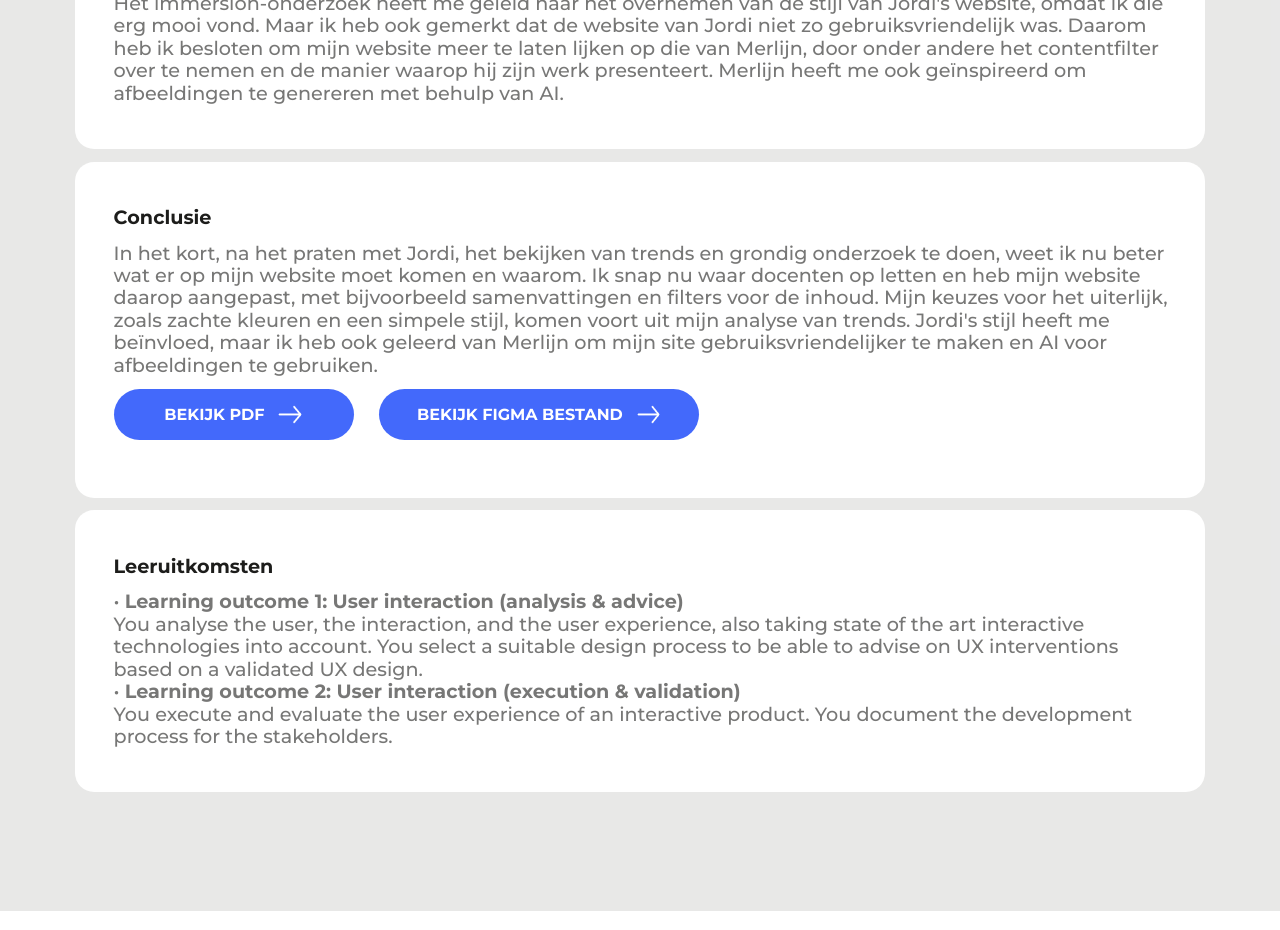
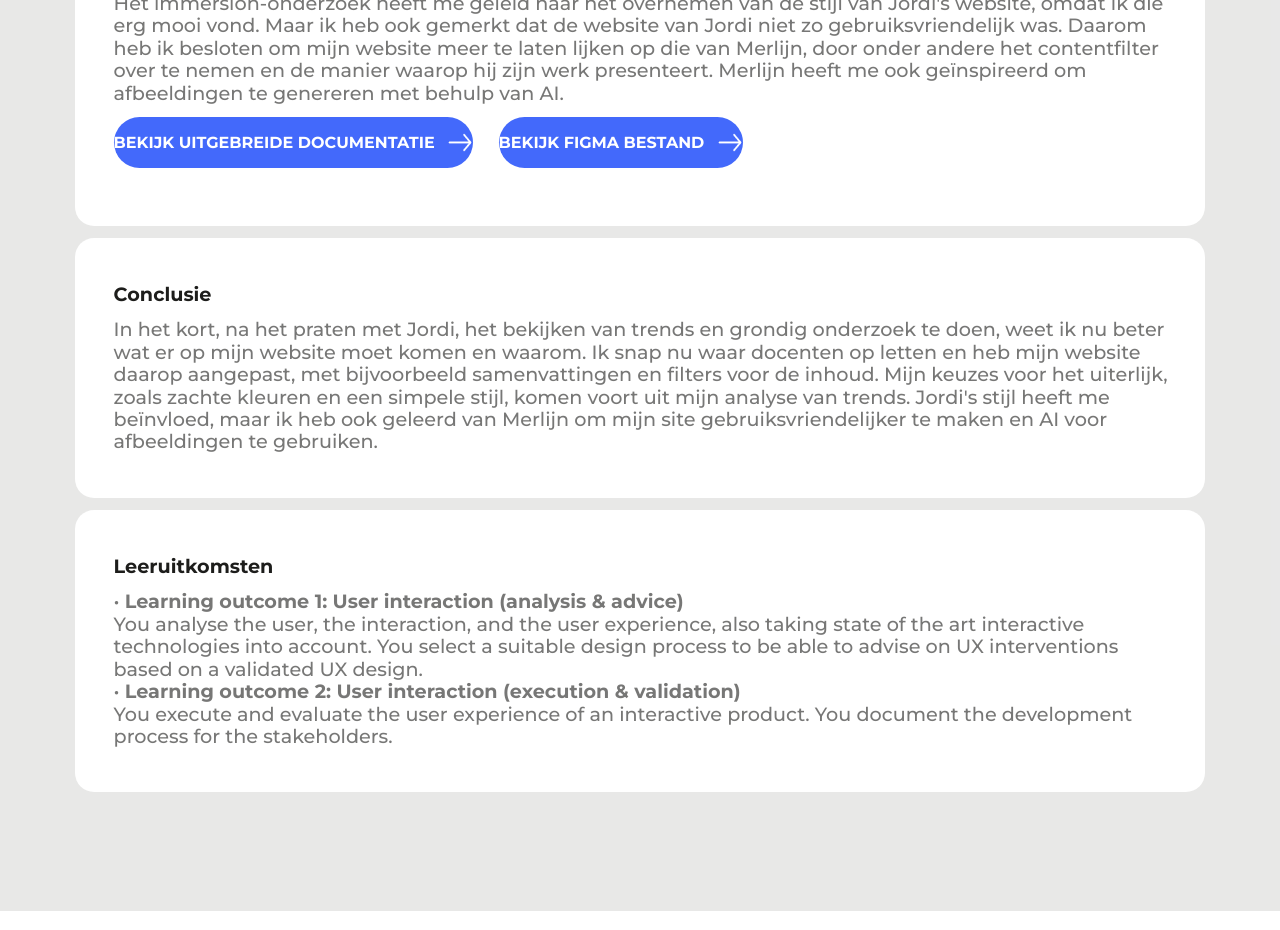
Before and after one commit to metteghijsen/semester6-website, a Nuxt app in the folder frontend/: page /deliverable/wireframes in a window 1280 px wide. Shown: the part 880-1810 px from the top of the page. Built offline with nearby package versions, Linux system fonts and the light colour scheme.

Commit message:
Feature: Changed placement of pdf button

```diff
--- a/frontend/pages/deliverable/colorresearch.vue
+++ b/frontend/pages/deliverable/colorresearch.vue
@@ -12,14 +12,11 @@
           Pastelkleuren zijn zachtere, minder verzadigde tinten van kleuren, vaak beschreven als "melkachtig", "wasachtig", of "moe". Deze kleuren hebben een hogere waarde en lagere verzadiging dan hun meer verzadigde tegenhangers. <br><br>
 
           Pastelkleuren dragen bij aan een verbeterde leesbaarheid van tekst op een website, doordat ze een zachtheid bieden die een gemakkelijker te verwerken contrast oplevert. Bovendien hebben pastelkleuren het vermogen om gevoelens van warmte, comfort en vertrouwen op te wekken bij gebruikers, wat resulteert in een positievere perceptie van een website. Daarnaast zijn pastelkleuren minder vermoeiend voor de ogen, waardoor gebruikers langer betrokken blijven bij de website en dit bijdraagt aan een comfortabelere visuele ervaring
-        </UiTextbox>
-        <UiTextbox title="Conclusie">
-          Het gebruik van pastelkleuren in webdevelopment kan een positieve impact hebben op de gebruiker door een verbeterde leesbaarheid, een sterkere emotionele band en een comfortabelere visuele ervaring te bieden.
 
           <div class="flex flex-row">
-            <div class="w-[300px] my-2 mr-4">
+            <div class="w-max my-2 mr-4">
               <UiButton
-                label="bekijk PDF"
+                label="bekijk uitgebreide documentatie"
                 primary
                 regular
                 arrow
@@ -28,6 +25,9 @@
               />
             </div>
           </div>
+        </UiTextbox>
+        <UiTextbox title="Conclusie">
+          Het gebruik van pastelkleuren in webdevelopment kan een positieve impact hebben op de gebruiker door een verbeterde leesbaarheid, een sterkere emotionele band en een comfortabelere visuele ervaring te bieden.
         </UiTextbox>
         <UiTextbox title="Leeruitkomsten">
           • <b> Learning outcome 1: User interaction (analysis & advice) </b> <br>
--- a/frontend/pages/deliverable/immersion.vue
+++ b/frontend/pages/deliverable/immersion.vue
@@ -12,15 +12,11 @@
           Ik heb de websites van Jordi Franssen en Merlijn Wilders geanalyseerd. Jordi's portfolio heeft een knop voor leeruitkomsten, maar het vereist veel klikken en scrollen om de gewenste informatie te vinden. Er ontbreekt een overzicht van alle deliverables, wat het moeilijker maakt om te navigeren en te zien wat een student heeft opgeleverd per leeruitkomst. De site van Jordi oogt erg prettig, maar de gebruiksvriendelijkheid kan verbeterd worden.
           <br><br>Merlijn daarentegen heeft alle deliverables op één pagina met een handige contentfilter. Dit maakt het gemakkelijk om te zien welke deliverables bij welke projecten horen, vooral handig voor docenten. Hij heeft ook een leeswijzer op de homepage, wat ontbreekt bij Jordi. Het gebruik van afzonderlijke pagina's voor elke deliverable met links naar PDF-bestanden biedt gedetailleerde informatie, een functie die ik miste bij Jordi.
           Kortom, Merlijn's portfolio scoort punten voor gebruiksgemak en handige functies voor docenten. Ik overweeg elementen van zijn aanpak te integreren in mijn eigen website.
-        </UiTextbox>
-        <UiTextbox title="Conclusie">
-          Jordi's website heeft me vooral geïnspireerd door zijn esthetische design en de handige taakbalk die continu zichtbaar blijft. Deze elementen zal ik zeker opnemen in mijn eigen portfolio-website, omdat ze zorgen voor visuele aantrekkelijkheid, en een consistente navigatie-ervaring bieden voor gebruikers.
-          Daarnaast ben ik sterk beïnvloed door Merlijn's aanpak om alle deliverables op één pagina te plaatsen. Met behulp van een contentfilter kunnen al deze deliverables dan gefilterd worden op project en/of leeruitkomst. Ook wil ik voor elke deliverable een afzonderlijke pagina aanmaken waar alle benodigde informatie op staat. Dit is een benadering die ik eerder heb toegepast en waar ik erg prettig mee kan werken. Het biedt een duidelijke structuur voor het presenteren van mijn werk en stelt bezoekers in staat om snel specifieke informatie te vinden.
 
           <div class="flex flex-row">
-            <div class="w-[300px] my-2 mr-4">
+            <div class="w-max my-2 mr-4">
               <UiButton
-                label="bekijk PDF"
+                label="bekijk uitgebreide documentatie"
                 primary
                 regular
                 arrow
@@ -29,6 +25,10 @@
               />
             </div>
           </div>
+        </UiTextbox>
+        <UiTextbox title="Conclusie">
+          Jordi's website heeft me vooral geïnspireerd door zijn esthetische design en de handige taakbalk die continu zichtbaar blijft. Deze elementen zal ik zeker opnemen in mijn eigen portfolio-website, omdat ze zorgen voor visuele aantrekkelijkheid, en een consistente navigatie-ervaring bieden voor gebruikers.
+          Daarnaast ben ik sterk beïnvloed door Merlijn's aanpak om alle deliverables op één pagina te plaatsen. Met behulp van een contentfilter kunnen al deze deliverables dan gefilterd worden op project en/of leeruitkomst. Ook wil ik voor elke deliverable een afzonderlijke pagina aanmaken waar alle benodigde informatie op staat. Dit is een benadering die ik eerder heb toegepast en waar ik erg prettig mee kan werken. Het biedt een duidelijke structuur voor het presenteren van mijn werk en stelt bezoekers in staat om snel specifieke informatie te vinden.
         </UiTextbox>
         <UiTextbox title="Leeruitkomsten">
           • <b> Learning outcome 1: User interaction (analysis & advice) </b> <br>
--- a/frontend/pages/deliverable/interview.vue
+++ b/frontend/pages/deliverable/interview.vue
@@ -11,16 +11,12 @@
         >
           In voorbereiding op het onderzoek, heb ik een lijst met vragen samengesteld, waarbij ik meerdere overwegingen heb gemaakt met betrekking tot wat ik wilde weten. Daarnaast heb ik waardevolle feedback van Constanze meegenomen over hoe ik de kwaliteit van mijn werk het beste kon demonstreren. Ik was ook nieuwsgierig naar Jordi's aanpak op dit gebied en heb hem daarover ondervraagd. In de PDF vind je een beknopt overzicht van de vragen en bijbehorende antwoorden. Hieronder kun je het interview ook beluisteren.
 
-          <audio class="mt-2" controls src="" />
-        </UiTextbox>
-        <UiTextbox title="Conclusie">
-          Jordi's website heeft me vooral geïnspireerd door zijn esthetische design en de handige taakbalk die continu zichtbaar blijft. Deze elementen zal ik zeker opnemen in mijn eigen portfolio-website, omdat ze zorgen voor visuele aantrekkelijkheid, en een consistente navigatie-ervaring bieden voor gebruikers.
-          Daarnaast ben ik sterk beïnvloed door Merlijn's aanpak om alle deliverables op één pagina te plaatsen. Met behulp van een contentfilter kunnen al deze deliverables dan gefilterd worden op project en/of leeruitkomst. Ook wil ik voor elke deliverable een afzonderlijke pagina aanmaken waar alle benodigde informatie op staat. Dit is een benadering die ik eerder heb toegepast en waar ik erg prettig mee kan werken. Het biedt een duidelijke structuur voor het presenteren van mijn werk en stelt bezoekers in staat om snel specifieke informatie te vinden.
+          <audio class="mt-2 w-[450px]" controls src="/audio/jordi.mp3" />
 
           <div class="flex flex-row">
-            <div class="w-[300px] my-2 mr-4">
+            <div class="w-max my-2 mr-4">
               <UiButton
-                label="bekijk PDF"
+                label="bekijk uitgebreide documentatie"
                 primary
                 regular
                 arrow
@@ -29,6 +25,10 @@
               />
             </div>
           </div>
+        </UiTextbox>
+        <UiTextbox title="Conclusie">
+          Jordi's website heeft me vooral geïnspireerd door zijn esthetische design en de handige taakbalk die continu zichtbaar blijft. Deze elementen zal ik zeker opnemen in mijn eigen portfolio-website, omdat ze zorgen voor visuele aantrekkelijkheid, en een consistente navigatie-ervaring bieden voor gebruikers.
+          Daarnaast ben ik sterk beïnvloed door Merlijn's aanpak om alle deliverables op één pagina te plaatsen. Met behulp van een contentfilter kunnen al deze deliverables dan gefilterd worden op project en/of leeruitkomst. Ook wil ik voor elke deliverable een afzonderlijke pagina aanmaken waar alle benodigde informatie op staat. Dit is een benadering die ik eerder heb toegepast en waar ik erg prettig mee kan werken. Het biedt een duidelijke structuur voor het presenteren van mijn werk en stelt bezoekers in staat om snel specifieke informatie te vinden.
         </UiTextbox>
         <UiTextbox title="Leeruitkomsten">
           • <b> Learning outcome 1: User interaction (analysis & advice) </b> <br>
--- a/frontend/pages/deliverable/literaturestudy.vue
+++ b/frontend/pages/deliverable/literaturestudy.vue
@@ -12,17 +12,10 @@
           In mijn onderzoek naar webdesign trends ben ik gestuit op de website van <a target="_blank" href="https://teamnijhuis.com/nl/blog/webdesign-trends/" class="text-darkblue100 italic">Teamnijhuis</a>, waar een aantal trends werden beschreven die mijn aandacht trokken. Voorbeelden hiervan zijn schaalbare typografie, stijlvolle afbeeldingen & illustraties, en micro-animaties. Ik zou deze trends graag implementeren in mijn portfolio-website. Ik vind micro-animaties ook erg prettig omdat dit een site interactiever maakt. Ik wil ook graag een aangenaam lettertype en een minimalistische uitstraling gebruiken, met 'less is more' in gedachten.
           <br><br>
           Daarnaast heb ik inspiratie opgedaan bij <a target="_blank" href="https://blog.hubspot.com/marketing/web-design-trends-2017" class="text-darkblue100 italic">Hubspot</a>, waar 29 webdesign trends voor 2023 werden genoemd. Pastelkleuren en organische vormen spraken me aan, en ik plan ze te gebruiken voor een prettig, minimalistisch design. Hoewel responsiveness en mobile-friendliness belangrijk zijn, zal mijn MVP voorlopig niet responsive zijn, omdat docenten naar verwachting mijn site op hun laptops zullen bekijken.
-        </UiTextbox>
-        <UiTextbox title="Conclusie">
-          Dit onderzoek bood inzicht in hedendaagse designtrends voor portfolio's, met als doel inspiratie op te doen voor mijn eigen portfolio-website. Mijn centrale vraag richtte zich op het creëren van intuïtieve navigatie voor docenten, en het onderzoeken van richtlijnen voor een prettig portfolio.
-          Belangrijke trends die naar voren kwamen, omvatten schaalbare typografie, stijlvolle afbeeldingen, en micro-animaties. Pastelkleuren en organische vormen werden ook genoemd.
-          Deze trends kunnen bijdragen aan een aantrekkelijke en gebruiksvriendelijke portfolio-website. De keuze van welke trends te implementeren, moet echter worden afgestemd op de doelgroep van mijn website. Ongeacht de trends moet de website duidelijk en intuïtief zijn voor docenten.
-          Ik plan mijn portfolio-website te ontwikkelen met aandacht voor deze trends en mijn specifieke doelen. Door deze designelementen te integreren, streef ik naar een effectieve online presentatie van mijn werk.
-
           <div class="flex flex-row">
-            <div class="w-[300px] my-2 mr-4">
+            <div class="w-max my-2 mr-4">
               <UiButton
-                label="bekijk PDF"
+                label="bekijk uitgebreide documentatie"
                 primary
                 regular
                 arrow
@@ -31,6 +24,12 @@
               />
             </div>
           </div>
+        </UiTextbox>
+        <UiTextbox title="Conclusie">
+          Dit onderzoek bood inzicht in hedendaagse designtrends voor portfolio's, met als doel inspiratie op te doen voor mijn eigen portfolio-website. Mijn centrale vraag richtte zich op het creëren van intuïtieve navigatie voor docenten, en het onderzoeken van richtlijnen voor een prettig portfolio.
+          Belangrijke trends die naar voren kwamen, omvatten schaalbare typografie, stijlvolle afbeeldingen, en micro-animaties. Pastelkleuren en organische vormen werden ook genoemd.
+          Deze trends kunnen bijdragen aan een aantrekkelijke en gebruiksvriendelijke portfolio-website. De keuze van welke trends te implementeren, moet echter worden afgestemd op de doelgroep van mijn website. Ongeacht de trends moet de website duidelijk en intuïtief zijn voor docenten.
+          Ik plan mijn portfolio-website te ontwikkelen met aandacht voor deze trends en mijn specifieke doelen. Door deze designelementen te integreren, streef ik naar een effectieve online presentatie van mijn werk.
         </UiTextbox>
         <UiTextbox title="Leeruitkomsten">
           • <b> Learning outcome 1: User interaction (analysis & advice) </b> <br>
--- a/frontend/pages/deliverable/projectplan.vue
+++ b/frontend/pages/deliverable/projectplan.vue
@@ -20,11 +20,9 @@
         >
           Het belangrijkste doel van mijn persoonlijk projectplan is om mijn portfolio-websiteproject voor de komende drie weken te sturen en goed te plannen. Ondanks mijn natuurlijke neiging om direct aan het ontwerp te beginnen, realiseer ik me dat dit semester een onderzoekende aanpak vereist. Daarom heb ik onderzoeksvragen en -methoden zorgvuldig geformuleerd met behulp van het CMD Method Pack.
           <br><br>Tijdens het proces heb ik twee keer feedback gekregen van Constanze, wat mijn projectaanpak heeft versterkt. Ze benadrukte het belang van het demonstreren van de kwaliteit van mijn werk in de portfolio en moedigde diepgaander onderzoek aan. Ze suggereerde ook bibliografisch onderzoek als aanvullende methode. Daarnaast heeft ze waardevolle feedback gegeven over een grafiek die ik had gemaakt, waarin ik mijn projectstappen beschreef.
-        </UiTextbox>
-        <UiTextbox title="Conclusie">
-          Het opstellen van mijn Personal Project Plan was essentieel om de koers van mijn project te bepalen en een duidelijk plan te creëren voor de komende drie weken. Door de waardevolle feedback van Constanze kreeg ik een beter idee op welke elementen ik me het beste kon focussen, vooral met betrekking tot het aantonen van de kwaliteit van mijn werk in mijn portfolio. Kortom, mijn Personal Project Plan voelt als een professionele leidraad die mij helpt om een goed ontworpen en gebruiksvriendelijk portfolio samen te stellen.
+
           <div class="flex flex-row">
-            <div class="w-[300px] my-2 mr-4">
+            <div class="w-max my-2 mr-4">
               <UiButton
                 label="bekijk PDF"
                 primary
@@ -34,7 +32,7 @@
                 target="_blank"
               />
             </div>
-            <div class="w-[370px] my-2">
+            <div class="w-max my-2">
               <UiButton
                 label="bekijk projectplan"
                 primary
@@ -45,6 +43,9 @@
               />
             </div>
           </div>
+        </UiTextbox>
+        <UiTextbox title="Conclusie">
+          Het opstellen van mijn Personal Project Plan was essentieel om de koers van mijn project te bepalen en een duidelijk plan te creëren voor de komende drie weken. Door de waardevolle feedback van Constanze kreeg ik een beter idee op welke elementen ik me het beste kon focussen, vooral met betrekking tot het aantonen van de kwaliteit van mijn werk in mijn portfolio. Kortom, mijn Personal Project Plan voelt als een professionele leidraad die mij helpt om een goed ontworpen en gebruiksvriendelijk portfolio samen te stellen.
         </UiTextbox>
         <UiTextbox title="Leeruitkomsten">
           •	<b> Learning outcome 4: Future-oriented organisation </b> <br>
--- a/frontend/pages/deliverable/usertests.vue
+++ b/frontend/pages/deliverable/usertests.vue
@@ -25,13 +25,11 @@
           •	<b>Scenario 5:</b> Je bent op zoek naar contactinformatie van de student. Waar kijk je?<br><br>
 
           Elke individuele usertest is te bekijken in het PDF document.
-        </UiTextbox>
-        <UiTextbox title="Conclusie">
-          De gebruikerstests hebben waardevolle inzichten opgeleverd voor de optimalisatie van mijn portfolio website. Over het algemeen werd de website positief beoordeeld op het gebied van esthetiek en gebruiksvriendelijkheid. De belangrijkste aanbevelingen zijn het toevoegen van de leeswijzer aan de navigatiebalk en het overwegen van optimalisaties om de grootte van de website te verminderen, zoals het verkleinen van elementen.
+
           <div class="flex flex-row">
-            <div class="w-[300px] my-2 mr-4">
+            <div class="w-max my-2 mr-4">
               <UiButton
-                label="bekijk PDF"
+                label="bekijk uitgebreide documentatie"
                 primary
                 regular
                 arrow
@@ -40,6 +38,9 @@
               />
             </div>
           </div>
+        </UiTextbox>
+        <UiTextbox title="Conclusie">
+          De gebruikerstests hebben waardevolle inzichten opgeleverd voor de optimalisatie van mijn portfolio website. Over het algemeen werd de website positief beoordeeld op het gebied van esthetiek en gebruiksvriendelijkheid. De belangrijkste aanbevelingen zijn het toevoegen van de leeswijzer aan de navigatiebalk en het overwegen van optimalisaties om de grootte van de website te verminderen, zoals het verkleinen van elementen.
         </UiTextbox>
         <UiTextbox title="Leeruitkomsten">
           • <b> Learning outcome 1: User interaction (analysis & advice) </b> <br>
--- a/frontend/pages/deliverable/wireframes.vue
+++ b/frontend/pages/deliverable/wireframes.vue
@@ -16,13 +16,10 @@
           Door mijn trendanalyse heb ik besloten om pastelkleuren, subtiele animaties, ronde vormen en mooie afbeeldingen te gebruiken. Ik wil een eenvoudige website maken, met in gedachten "less is more". Hoewel het belangrijk is dat mijn site er goed uitziet op mobiele apparaten, heb ik ervoor gekozen om geen speciaal mobiel ontwerp te maken, omdat docenten waarschijnlijk vooral hun laptops zullen gebruiken.
           <br><br>
           Het immersion-onderzoek heeft me geleid naar het overnemen van de stijl van Jordi's website, omdat ik die erg mooi vond. Maar ik heb ook gemerkt dat de website van Jordi niet zo gebruiksvriendelijk was. Daarom heb ik besloten om mijn website meer te laten lijken op die van Merlijn, door onder andere het contentfilter over te nemen en de manier waarop hij zijn werk presenteert. Merlijn heeft me ook geïnspireerd om afbeeldingen te genereren met behulp van AI.
-        </UiTextbox>
-        <UiTextbox title="Conclusie">
-          In het kort, na het praten met Jordi, het bekijken van trends en grondig onderzoek te doen, weet ik nu beter wat er op mijn website moet komen en waarom. Ik snap nu waar docenten op letten en heb mijn website daarop aangepast, met bijvoorbeeld samenvattingen en filters voor de inhoud. Mijn keuzes voor het uiterlijk, zoals zachte kleuren en een simpele stijl, komen voort uit mijn analyse van trends. Jordi's stijl heeft me beïnvloed, maar ik heb ook geleerd van Merlijn om mijn site gebruiksvriendelijker te maken en AI voor afbeeldingen te gebruiken.
           <div class="flex flex-row">
-            <div class="w-[300px] my-2 mr-4">
+            <div class="w-max my-2 mr-4">
               <UiButton
-                label="bekijk PDF"
+                label="bekijk uitgebreide documentatie"
                 primary
                 regular
                 arrow
@@ -30,7 +27,7 @@
                 target="_blank"
               />
             </div>
-            <div class="w-[400px] my-2 mr-4">
+            <div class="w-max my-2 mr-4">
               <UiButton
                 label="bekijk figma bestand"
                 primary
@@ -41,6 +38,9 @@
               />
             </div>
           </div>
+        </UiTextbox>
+        <UiTextbox title="Conclusie">
+          In het kort, na het praten met Jordi, het bekijken van trends en grondig onderzoek te doen, weet ik nu beter wat er op mijn website moet komen en waarom. Ik snap nu waar docenten op letten en heb mijn website daarop aangepast, met bijvoorbeeld samenvattingen en filters voor de inhoud. Mijn keuzes voor het uiterlijk, zoals zachte kleuren en een simpele stijl, komen voort uit mijn analyse van trends. Jordi's stijl heeft me beïnvloed, maar ik heb ook geleerd van Merlijn om mijn site gebruiksvriendelijker te maken en AI voor afbeeldingen te gebruiken.
         </UiTextbox>
         <UiTextbox title="Leeruitkomsten">
           • <b> Learning outcome 1: User interaction (analysis & advice) </b> <br>
```
